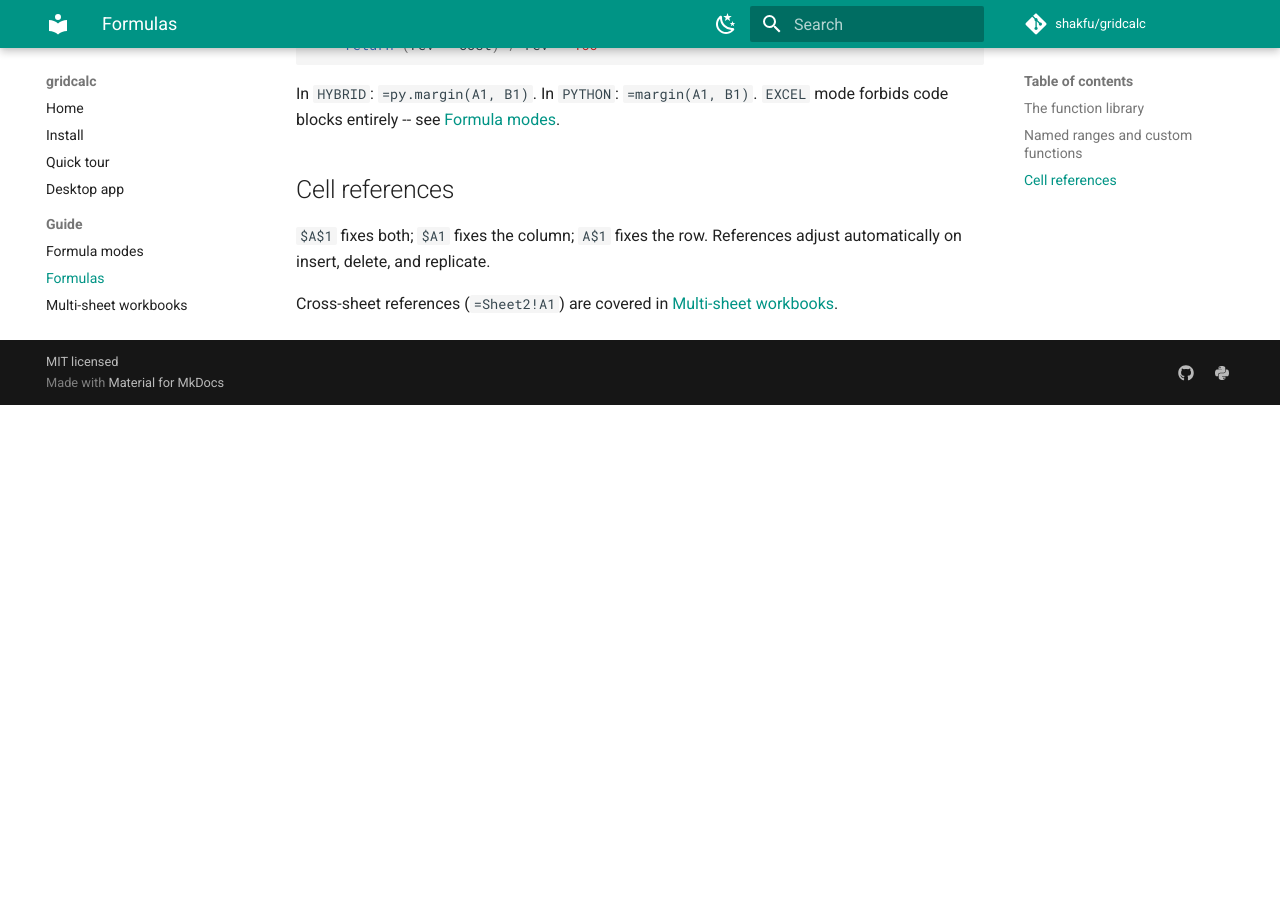
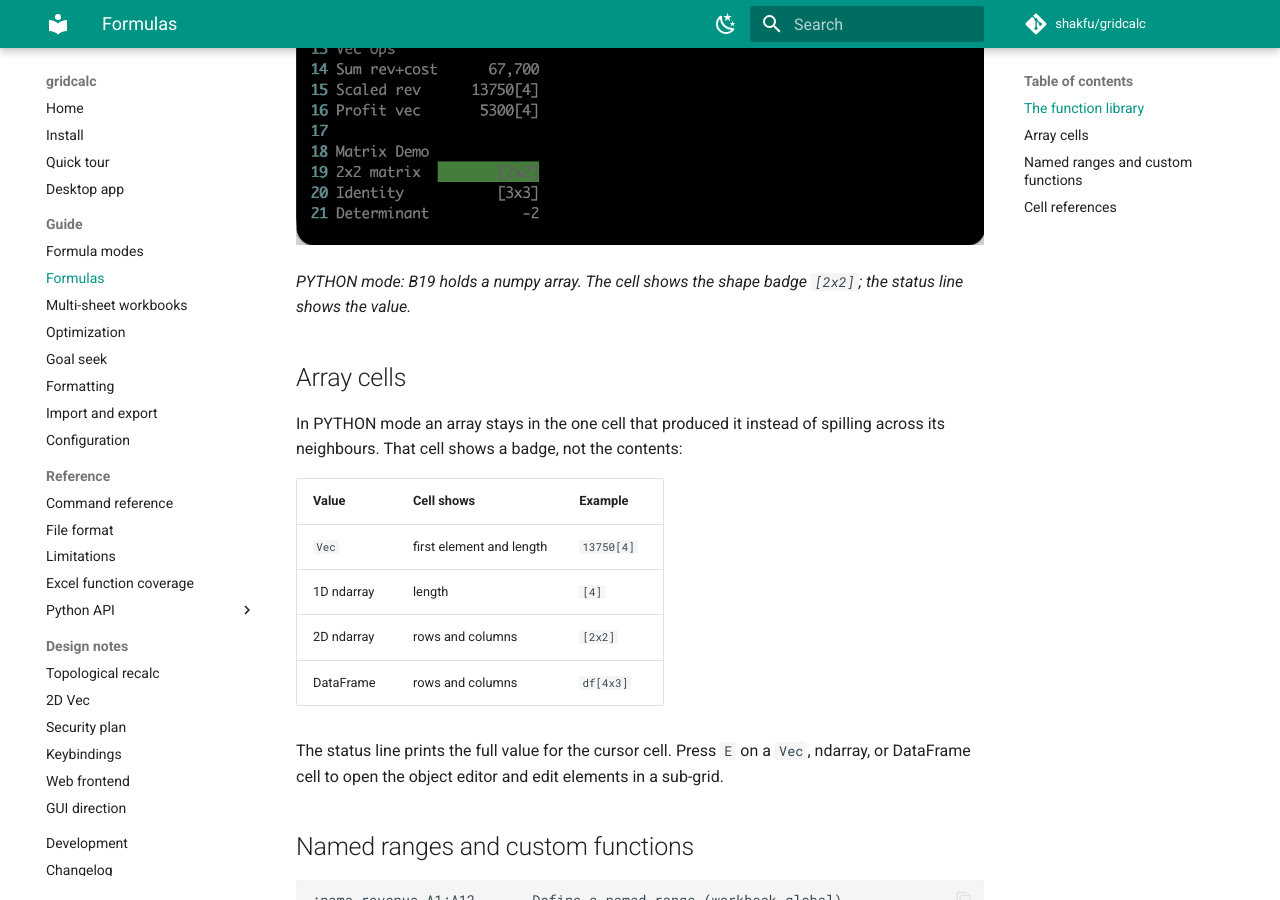
Before and after one commit to shakfu/gridcalc, an MkDocs documentation site: the page built from docs/guide/formulas.md, in a window 1280 px wide and 900 px high, scrolled down 1249 px. Built offline with MkDocs 1.6.1 and Material for MkDocs 9.7.7, drawn with Linux system fonts in a browser that asks for light colours; comment, search, counter and statistics services are not loaded; before the commit the page ends 1654 px from its top, so only the background shows below that.

Commit message:
update docs

````diff
--- a/docs/guide/formulas.md
+++ b/docs/guide/formulas.md
@@ -28,6 +28,23 @@
 
 **PYTHON-only extras**: the `math` module, Python builtins (`sum`, `min`, `max`, `abs`, `len`), list comprehensions, and -- when the relevant extras are installed -- `np.array(...)`, `np.linalg`, matrix multiply (`@`), and `pd.DataFrame(...)`.
 
+![A cell holding =np.array([[1,2],[3,4]]); the status line reads ndarray(2, 2) [1, 2, 3, 4]](../media/terminal-large-ndarray.png)
+
+*PYTHON mode: B19 holds a numpy array. The cell shows the shape badge `[2x2]`; the status line shows the value.*
+
+## Array cells
+
+In PYTHON mode an array stays in the one cell that produced it instead of spilling across its neighbours. That cell shows a badge, not the contents:
+
+| Value | Cell shows | Example |
+|---|---|---|
+| `Vec` | first element and length | `13750[4]` |
+| 1D ndarray | length | `[4]` |
+| 2D ndarray | rows and columns | `[2x2]` |
+| DataFrame | rows and columns | `df[4x3]` |
+
+The status line prints the full value for the cursor cell. Press `E` on a `Vec`, ndarray, or DataFrame cell to open the object editor and edit elements in a sub-grid.
+
 ## Named ranges and custom functions
 
 ```text
````
Also changed, not shown: docs/guide/modes.md (+4 -0 lines), docs/media/terminal-large-ndarray.png (added), docs/media/terminal-large-python.png (added).
